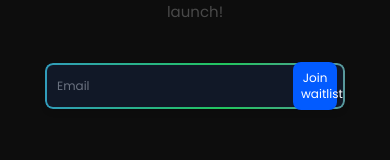
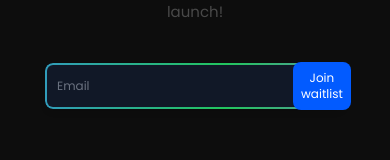
Before and after one commit to Madpug2022/Phox, a React (Vite) app: page / in a window 390 px wide. Shown: the part 327-487 px from the top of the page. Built offline with nearby package versions, Linux system fonts and the light colour scheme.

Commit message:
Fix responsive button

```diff
--- a/src/App.tsx
+++ b/src/App.tsx
@@ -91,7 +91,7 @@ function App() {
               onChange={(e) => setEmail(e.target.value)}
               required
             />
-            <button className="bg-primary text-white text-xs px-2 py-2 rounded-lg hover:bg-blue-700 transition ml-auto z-30 min-w-[32px]">
+            <button className="bg-primary text-white text-xs px-2 py-2 rounded-lg hover:bg-blue-700 transition ml-auto z-30 w-42">
               Join waitlist
             </button>
           </form>
```
